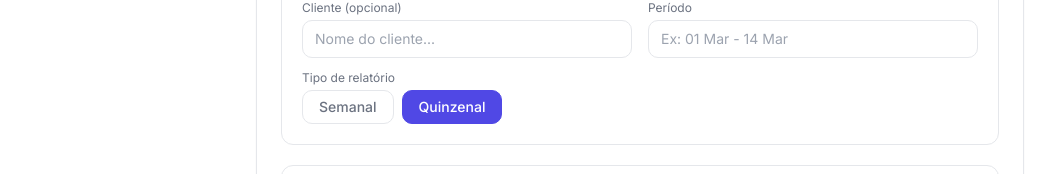
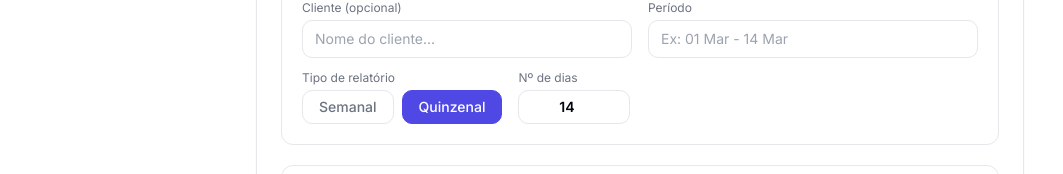
Before and after one commit to GuiAtoguia/Lumus, a Next.js app: page / in a window 1280 px wide. Shown: the part 269-443 px from the top of the page, without its empty margins (0-1063 px from the left). Built offline with nearby package versions, Linux system fonts and the light colour scheme.

Commit message:
fix: campo de dias editável manualmente

```diff
--- a/src/components/report-client.tsx
+++ b/src/components/report-client.tsx
@@ -386,7 +386,8 @@ export function BrandBiddingClient() {
               />
             </div>
           </div>
-          <div className="mt-3">
+          <div className="mt-3 flex items-end gap-4">
+            <div>
               <label className="block text-xs text-muted-foreground mb-1">Tipo de relatório</label>
               <div className="flex gap-2">
                 {(["Semanal", "Quinzenal"] as const).map((t) => (
@@ -406,6 +407,17 @@ export function BrandBiddingClient() {
                     {t}
                   </button>
                 ))}
+              </div>
+            </div>
+            <div className="w-28">
+              <label className="block text-xs text-muted-foreground mb-1">Nº de dias</label>
+              <input
+                type="number"
+                min="1"
+                value={periodDays}
+                onChange={(e) => setPeriodDays(e.target.value)}
+                className="w-full rounded-lg border border-border bg-white px-3 py-1.5 text-sm text-center font-semibold focus:outline-none focus:ring-2 focus:ring-primary/20 focus:border-primary"
+              />
             </div>
           </div>
         </div>
```
Lines whose indentation alone changed are shown as unchanged.
